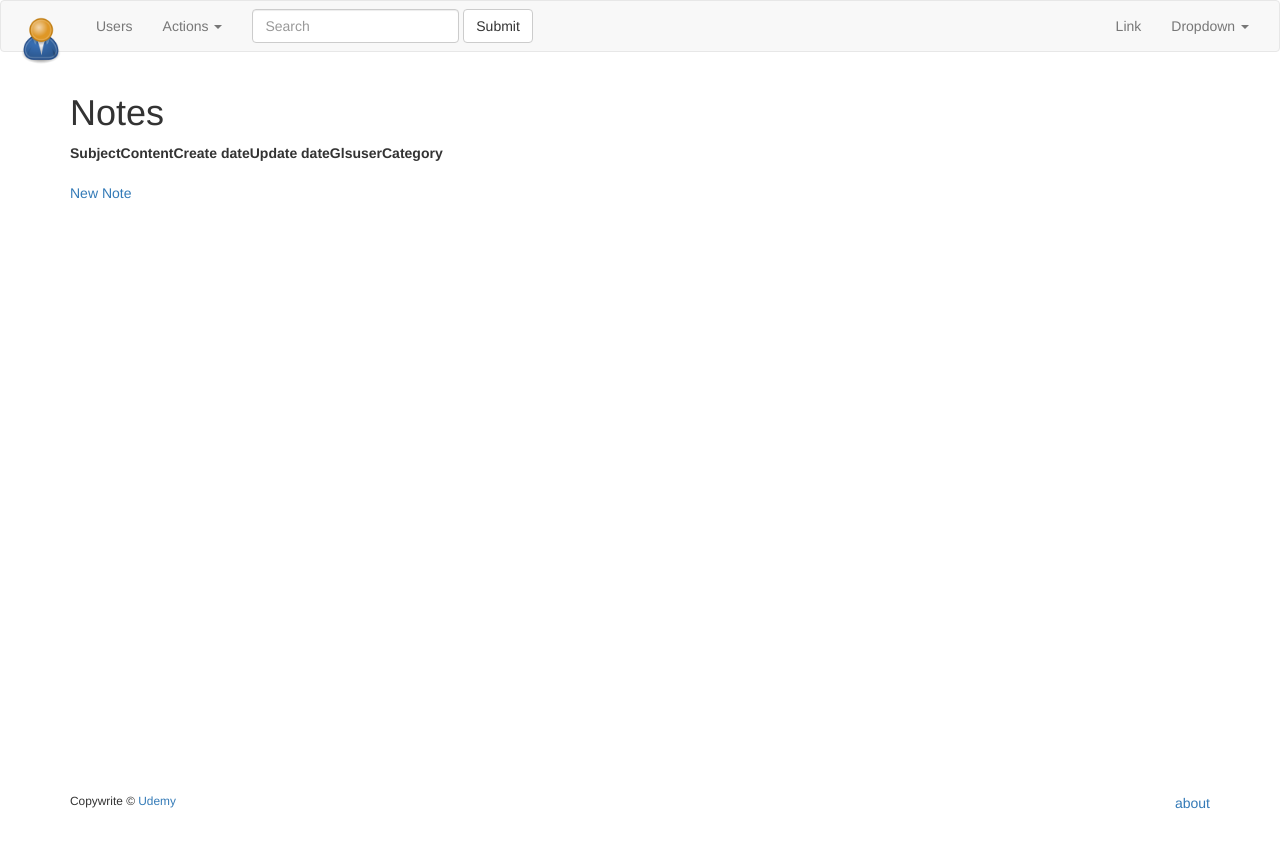
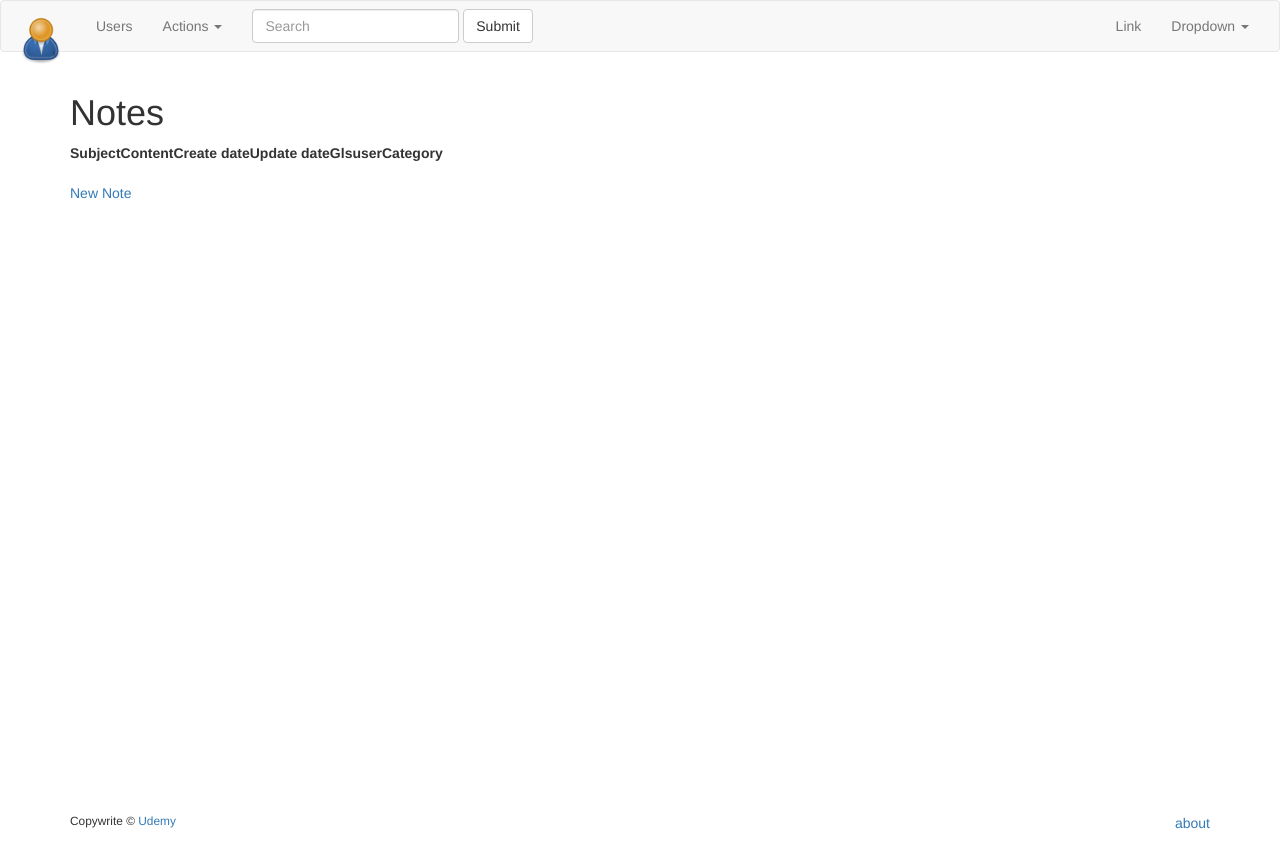
Before and after one commit to dan10261/RailLearning, a Rails app: page /notes in a window 1280 px wide. Before the commit the page ends 809 px from the top, so only its background shows below. Run offline with Rails 7, Linux system fonts and the light colour scheme; data that the repository does not hold is empty; style sheets or scripts are compiled from the project's sources; some libraries are stand-ins or nearby versions.

Commit message:
fix footer, nav and body ,html, and main-content height to cope with scroll height

```diff
--- a/app/assets/stylesheets/custom.css.scss
+++ b/app/assets/stylesheets/custom.css.scss
@@ -7,7 +7,7 @@ $navbar-default-bg: black;
 	text-transform:uppercase;
 	letter-spacing:-1px;
 	font-weight:bold;
-	height: 50px;
+	height: 5vh;
 }
 #logo:hover{
 	color:#fff;
@@ -35,9 +35,9 @@ $navbar-default-bg: black;
 	color: #fff !important;
 }
 .main-content{
-	height: -o-calc(100% - 100px); /* opera */
-	height: -webkit-calc(100% - 100px); /* google, safari */
-	height: -moz-calc(100% - 100px); /* firefox */
+	min-height: -o-calc(100% - 10vh); /* opera */
+	min-height: -webkit-calc(100vh - 10vh); /* google, safari */
+	min-height: -moz-calc(100% - 100vh); /* firefox */
 }
 .detail-actions{
 	border-top: 1px solid #eaeaea;
@@ -54,9 +54,11 @@ $navbar-default-bg: black;
 	text-align: left;
 }
 footer{
+	float: none;
+	clear: both;
 	margin-top: 10px;
 	padding-top: 10px;
-	height:50px;
+	height:5vh;
 }
 footer small{
 	float: left;
@@ -75,7 +77,7 @@ footer li{
 
 html, body{
 	margin:0;
-	height: 100%;
+	min-height: 100vh;
 }
 
 
```
Also changed, not shown: app/views/glsusers/index.html.erb (+39 -8 lines).
